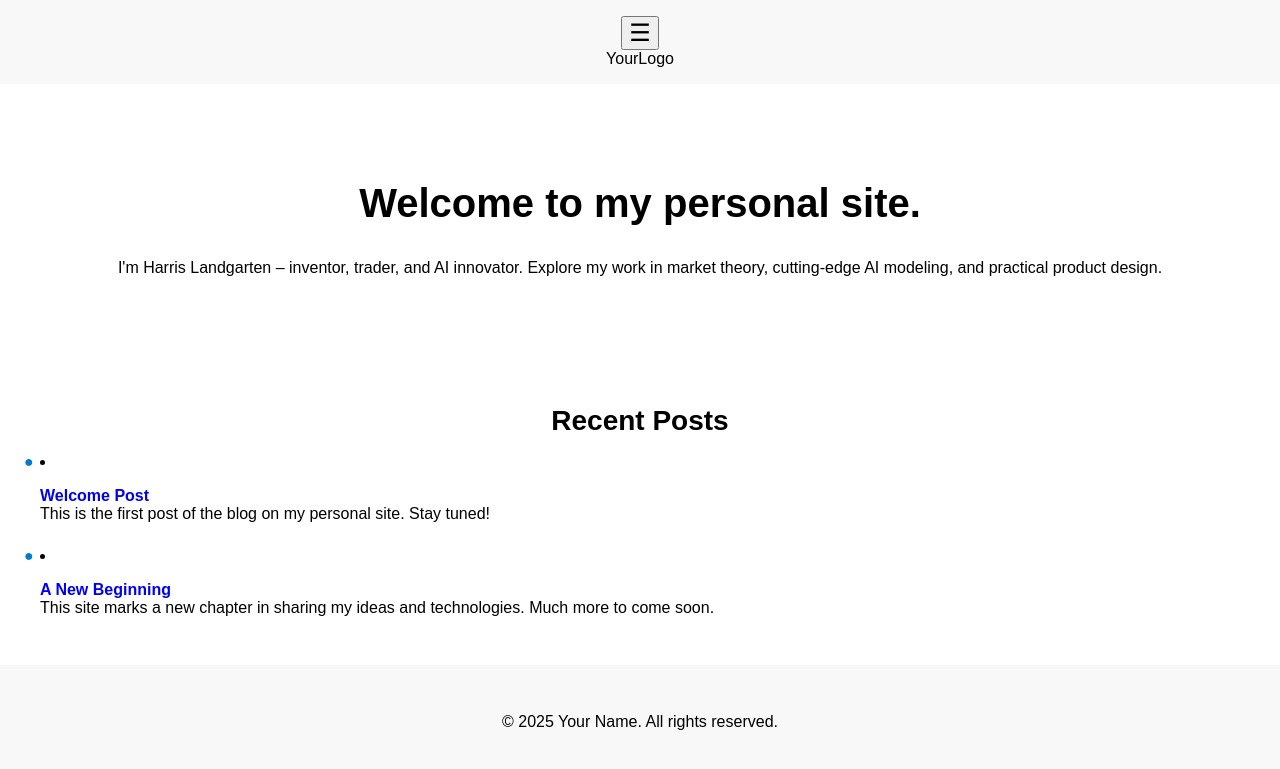
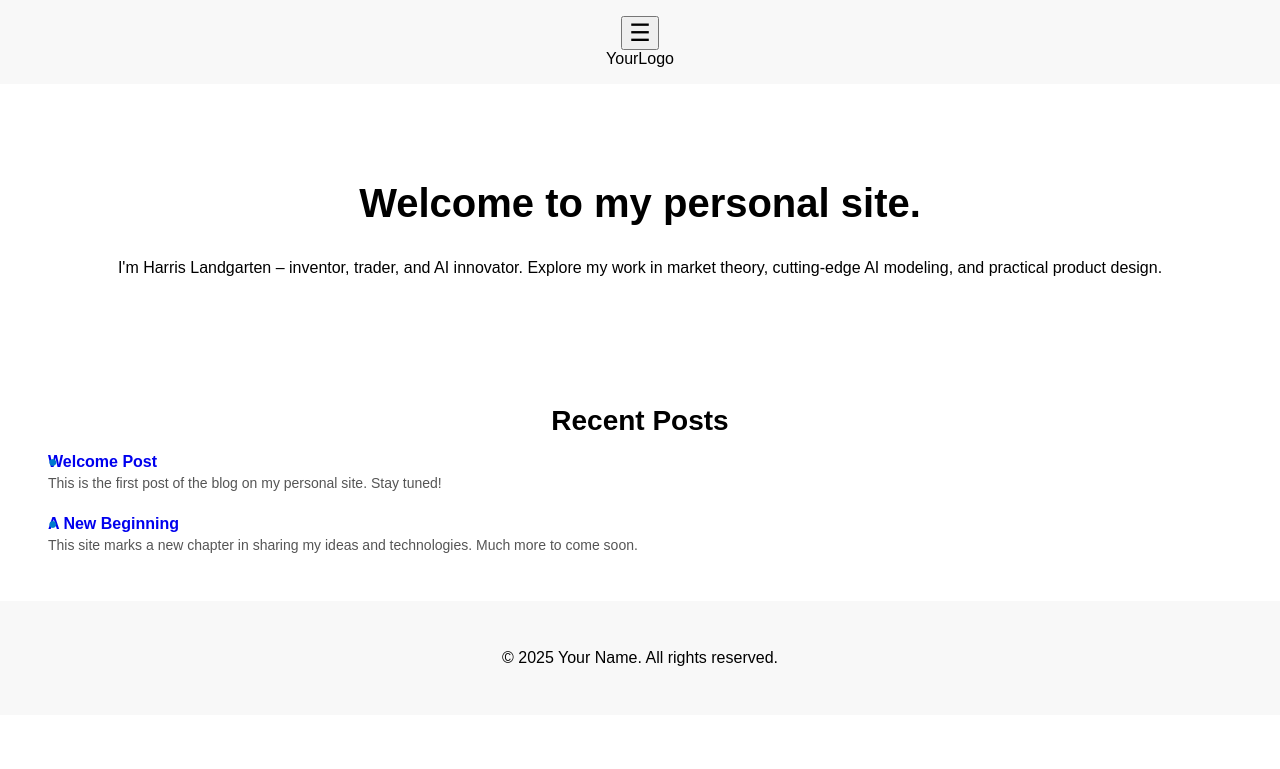
Before and after one commit to hlandgarten/hlandgarten.github.io, a Jekyll site: the page built from index.md, in a window 1280 px wide. Shown: the top 769 px of the page. Built offline with Jekyll 4.4.1, drawn with Linux system fonts in a browser that asks for light colours.

Commit message:
fix bullet styling

```diff
--- a/assets/css/styles.css
+++ b/assets/css/styles.css
@@ -98,6 +98,20 @@
   margin-top: 0.25rem;
   font-size: 0.875rem;
 }
+.recent-posts ul {
+  list-style: none;
+  margin: 0;
+  padding-left: 1.5rem; /* indent for your custom marker */
+}
+
+/* your existing dot */
+.recent-posts li::before {
+  content: "●";
+  position: absolute;
+  left: 0;
+  color: #007acc;
+}
+
 
 /* Footer Padding */
 .site-footer {
--- a/index.md
+++ b/index.md
@@ -14,15 +14,18 @@
      Explore my work in market theory, cutting-edge AI modeling, and practical product design.</p>
 </section>
 
-<section class="recent-posts" markdown="1">
-## Recent Posts
-
-{% if site.posts.size > 0 %}
-{% for post in site.posts limit:5 %}
-- [{{ post.title }}]({{ post.url | relative_url }})
-  {{ post.excerpt | strip_html | truncate: 160 }}
-{% endfor %}
-{% else %}
-_No blog posts yet. Stay tuned!_
-{% endif %}
+<section class="recent-posts">
+  <h2>Recent Posts</h2>
+  {% if site.posts.size > 0 %}
+    <ul>
+      {% for post in site.posts limit:5 %}
+        <li>
+          <a href="{{ post.url | relative_url }}">{{ post.title }}</a><br>
+          <small>{{ post.excerpt | strip_html | truncate: 160 }}</small>
+        </li>
+      {% endfor %}
+    </ul>
+  {% else %}
+    <p>No blog posts yet. Stay tuned!</p>
+  {% endif %}
 </section>
```
